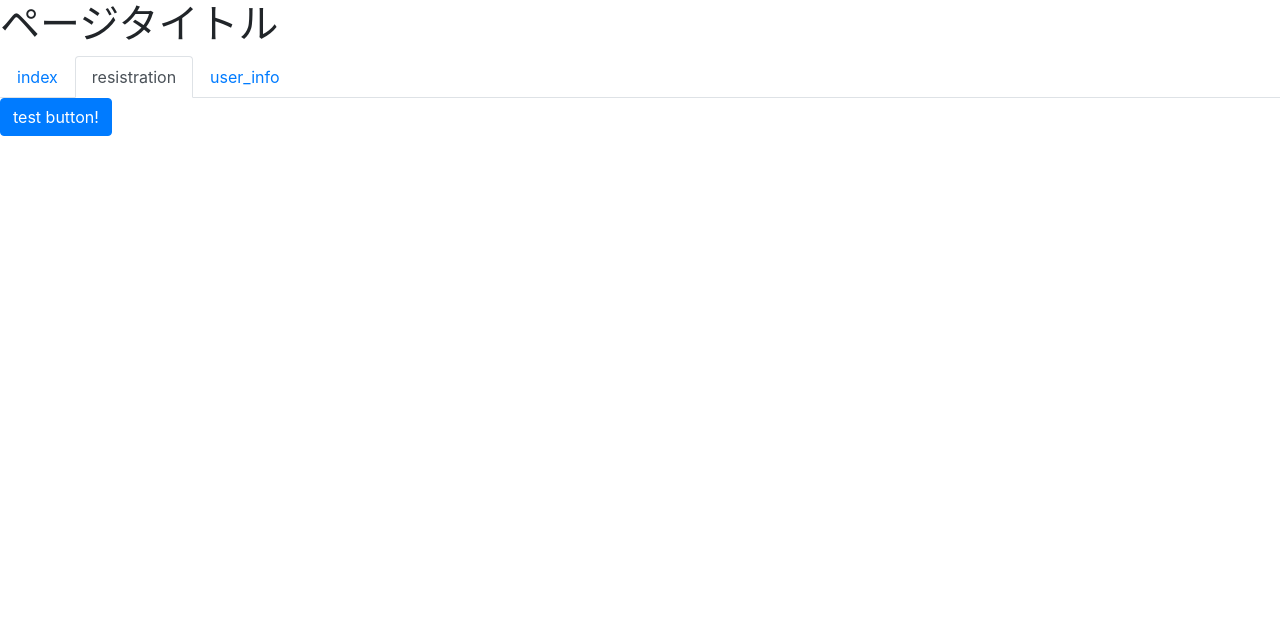
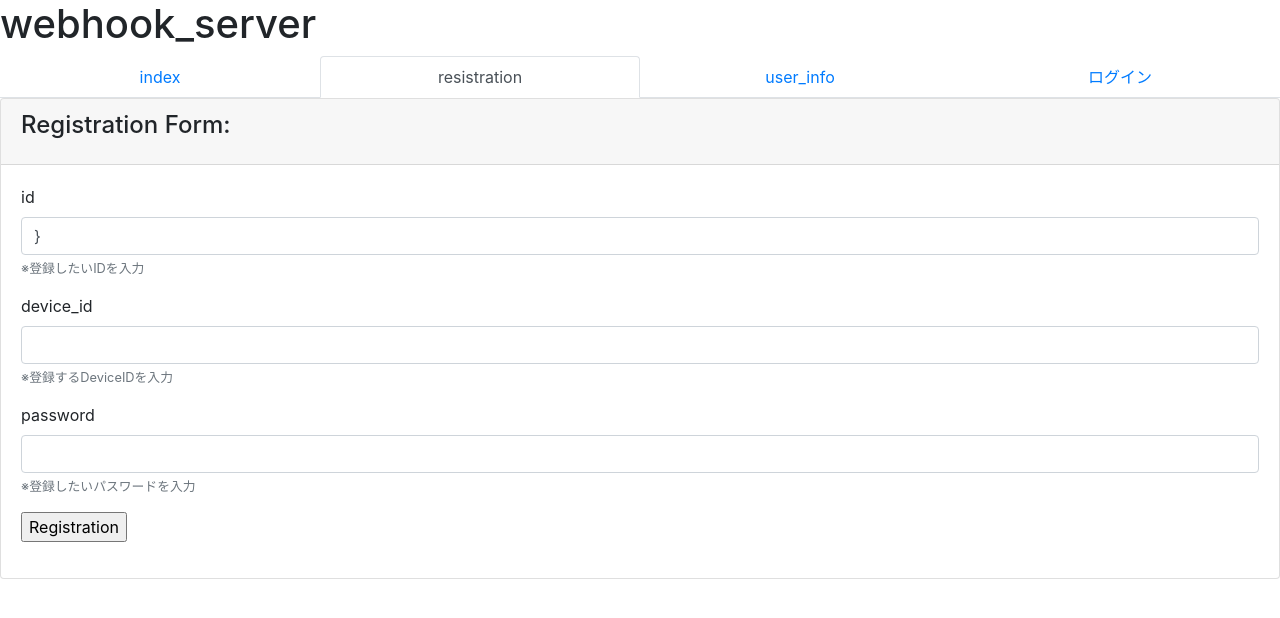
Before and after one commit to naikasann/ngrok_webhook, a Flask app: page /registration in a window 1280 px wide. Shown: the top 618 px of the page. Run offline with Flask 2, Linux system fonts and the light colour scheme; some libraries are stand-ins or nearby versions.

Commit message:
html 表示変更

```diff
--- a/templates/layout.html
+++ b/templates/layout.html
@@ -15,13 +15,9 @@
   </head>
 
   <body>
-    <h1>ページタイトル</h1>
-
+    <h1>webhook_server</h1>
     <!-- メインコンテンツ -->
 	{%- block content %}{% endblock %}
-
-    <button class="btn btn-primary">test button!</button>
-
     <!-- Optional JavaScript -->
     <!-- jQuery first, then Popper.js, then Bootstrap JS -->
     <script src="https://code.jquery.com/jquery-3.3.1.slim.min.js" integrity="sha384-q8i/X+965DzO0rT7abK41JStQIAqVgRVzpbzo5smXKp4YfRvH+8abtTE1Pi6jizo" crossorigin="anonymous"></script>
--- a/templates/resistration.html
+++ b/templates/resistration.html
@@ -2,11 +2,47 @@
 {%- block content %}
   <header>
     <nav>
-      <ul class="nav nav-tabs">
+      <ul class="nav nav-tabs nav-justified">
         <li class="nav-item"><a class="nav-link" href="/">index</a></li>
-        <li class="nav-item"><a class="nav-link active" href="/registration">resistration</a></li>
+        <li class="nav-item"><a class="nav-link  active" href="/registration">resistration</a></li>
         <li class="nav-item"><a class="nav-link" href="/user_info">user_info</a></li>
+        <li class="nav-item justify-content-end"><a class="nav-link" href="/user">ログイン</a></li>
       </ul>
     </nav>
+    <div class="card">
+      <div class="card-header">
+        <h4 class="card-title">
+           Registration Form:
+        </h4>
+      </div>
+      <div class="card-body">
+        <form method="post" action="/sign_up">
+          <div class="form-group">
+            <label for="id">id</label>
+            <input type="text" class="form-control" id="id" name="id" value="{{id}}}">
+            <small class="form-text text-muted">
+              ※登録したいIDを入力
+            </small>
+          </div>
+          <div class="form-group">
+            <label for="device_id">device_id</label>
+            <input type="text" class="form-control" id="device_id" name="device_id">
+            <small class="form-text text-muted">
+              ※登録するDeviceIDを入力
+            </small>
+          </div>
+          <div class="form-group">
+            <label for="pass">password</label>
+            <input type="password" class="form-control" id="pass" name="pass">
+            <small class="form-text text-muted">
+              ※登録したいパスワードを入力
+            </small>
+          </div>
+          <div class="form-group">
+            <input type="submit" value="Registration">
+          </div>
+        </form>
+      </div>
+    </div>
   </header>
 {%- endblock %}
```
Also changed, not shown: templates/index.html (+6 -2 lines), templates/user_info.html (+6 -2 lines), templates/user_login.html (+30 -6 lines).
